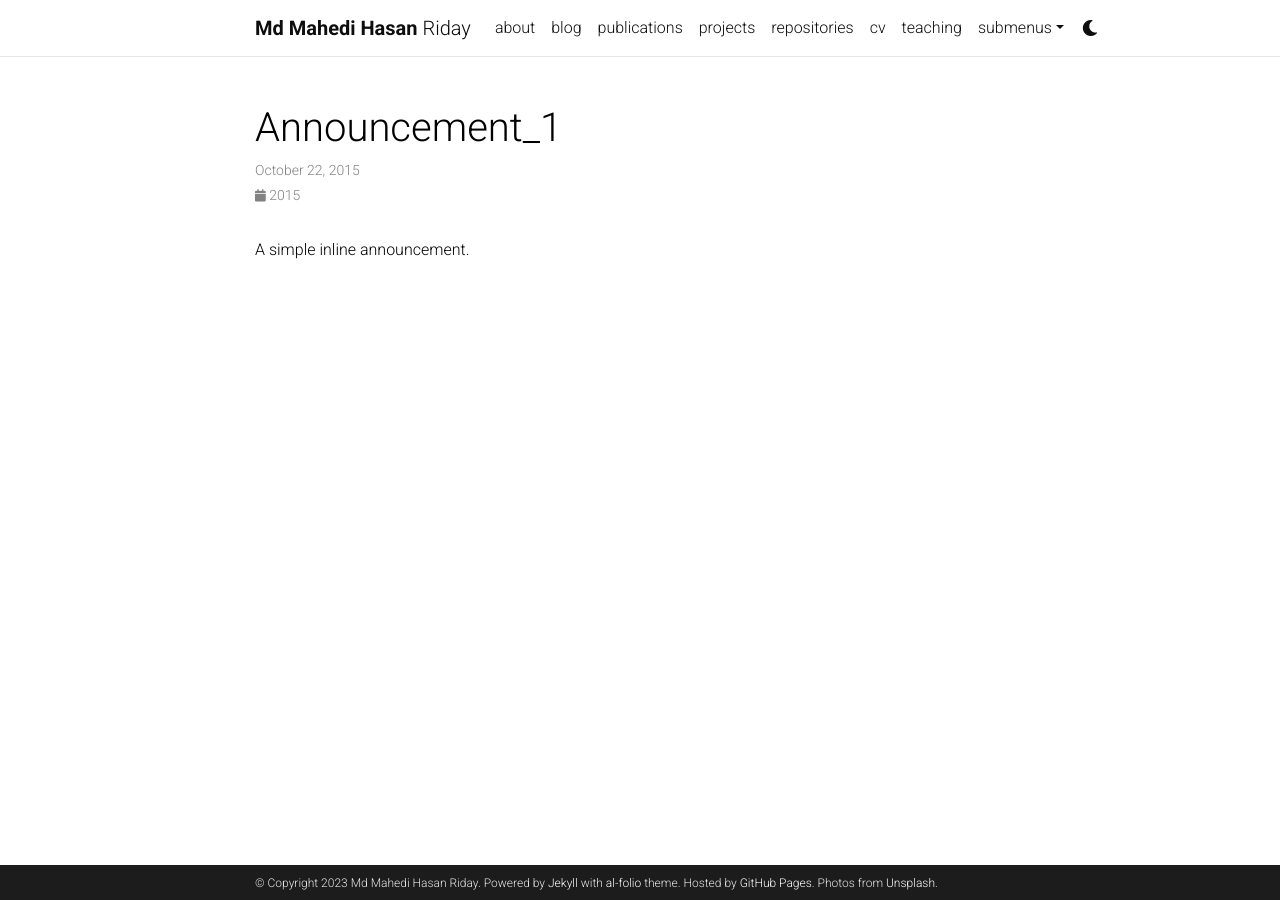
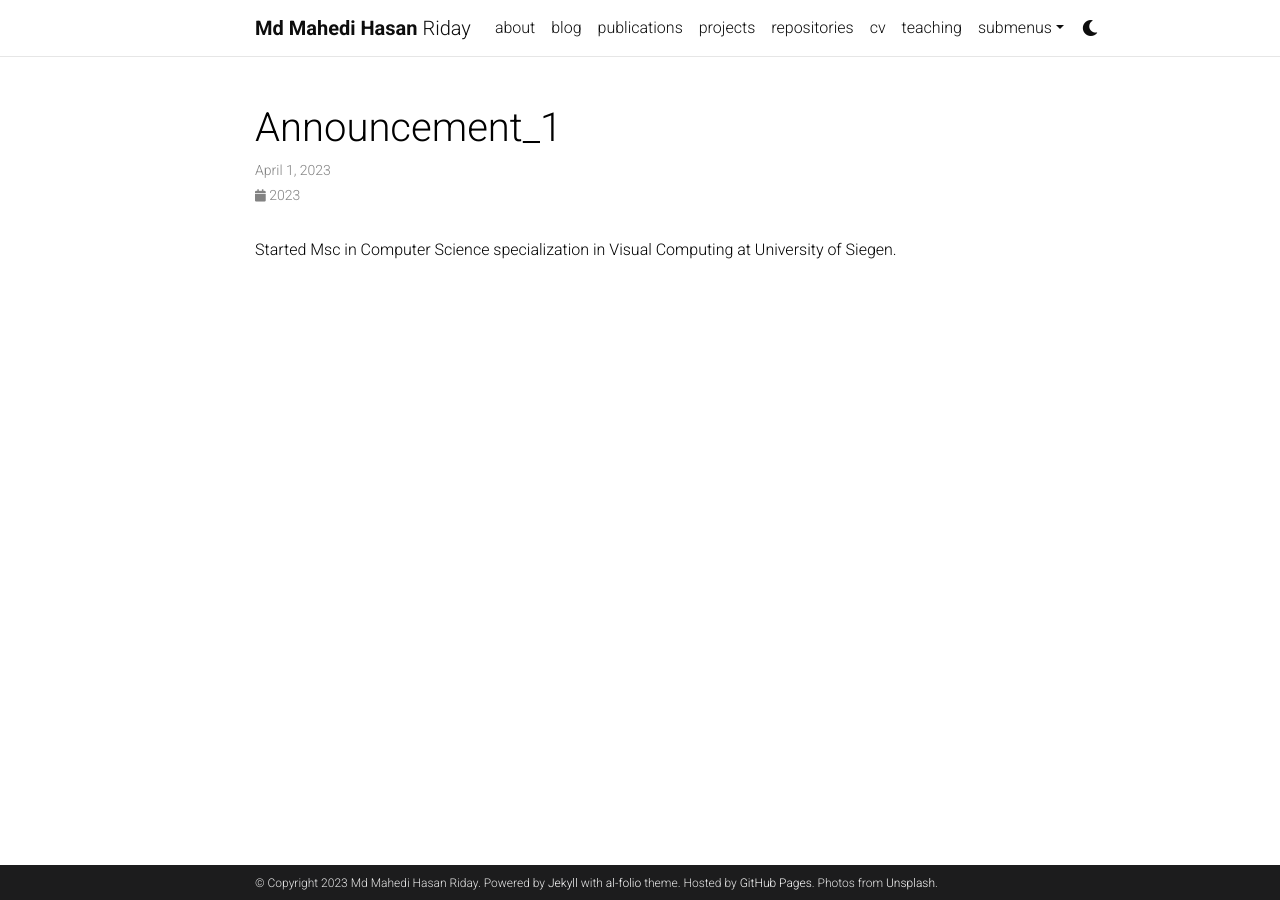
Before and after one commit to mdmhriday/mdmhriday.github.io, a Jekyll site: the page built from _news/announcement_1.md, in a window 1280 px wide. Built offline with Jekyll 4.4.1, drawn with Linux system fonts in a browser that asks for light colours; comment, search, counter and statistics services are not loaded; a style sheet for code colours, icons or effects is not loaded.

Commit message:
update announcement

```diff
--- a/_news/announcement_1.md
+++ b/_news/announcement_1.md
@@ -1,7 +1,7 @@
 ---
 layout: post
-date: 2015-10-22 15:59:00-0400
+date: 2023-04-01 08:00:00-0400
 inline: true
 ---
 
-A simple inline announcement.
+Started Msc in Computer Science specialization in Visual Computing at University of Siegen.
```
Also changed, not shown: _news/announcement_2.md (deleted, +0 -31 lines), _news/announcement_3.md (deleted, +0 -7 lines).
